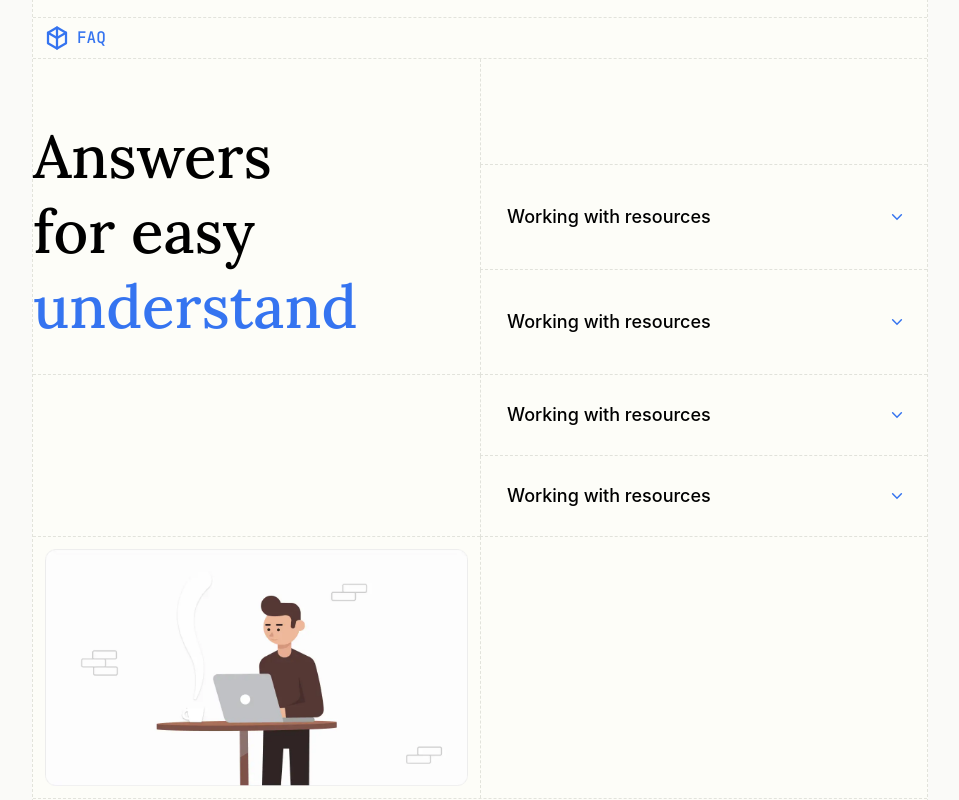
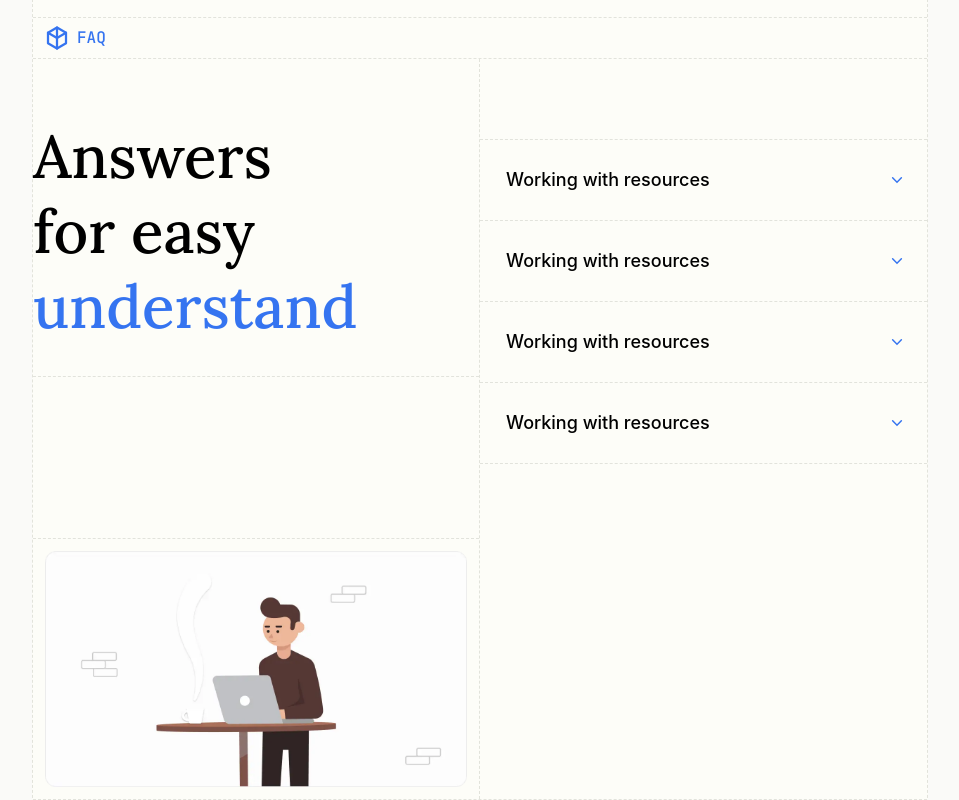
Before and after one commit to moss-foundation/www.sapic.dev, a React (Vite) app: page / in a window 1280 px wide. Shown: the part 4620-5420 px from the top of the page, without its empty margins (160-1119 px from the left). Built offline with nearby package versions, Linux system fonts and the light colour scheme; the HTML template or start-up script is replaced by a standard one; a web font is replaced by a local one.

Commit message:
Refactor Accordion component to accept className prop and update FAQSection layout for improved styling and structure

```diff
--- a/src/components/Accordion.tsx
+++ b/src/components/Accordion.tsx
@@ -1,18 +1,18 @@
+import { ArrowHeadBottom } from "@/icons/ArrowHeadBottom";
+import { AnimatePresence, motion } from "motion/react";
 import { useState } from "react";
-import { motion } from "motion/react";
-import { AnimatePresence } from "motion/react";
-import { ArrowHeadBottom } from "@/icons/ArrowHeadBottom";
 
 interface AccordionProps {
     title: string;
     children: React.ReactNode;
+    className?: string;
 }
 
-export const Accordion = ({ title, children }: AccordionProps) => {
+export const Accordion = ({ title, children, className }: AccordionProps) => {
     const [isOpen, setIsOpen] = useState(false);
 
     return (
-        <div className="w-full">
+        <div className={`w-full ${className}`}>
             <button
                 className="flex items-center w-full justify-between cursor-pointer"
                 onClick={() => setIsOpen(!isOpen)}
--- a/src/pages/Home/sections/FAQSection/FaqSection.tsx
+++ b/src/pages/Home/sections/FAQSection/FaqSection.tsx
@@ -1,73 +1,86 @@
-import FAQSectionImage from "@/assets/images/FAQSectionImage.webp";
 import { Accordion } from "@/components/Accordion";
 import LayoutContainer from "@/components/LayoutContainer";
 import Line from "@/components/Line";
 import FAQHeader from "./FAQHeader";
+
+import FAQSectionImage from "@/assets/images/FAQSectionImage.webp";
 
 const FaqSection = () => {
     return (
         <section className="relative h-full">
             <LayoutContainer className="py-12 border-l border-r  border-dashed border-(--default-border-color) bg-[#fdfdf8]">
                 <FAQHeader />
-                <div className="grid grid-cols-2 grid-rows-[repeat(10,minmax(0,auto))] border-b border-dashed border-(--default-border-color)">
-                    <p className="row-span-3 text-6xl font-serif font-medium text-black text-balance leading-tight text-left border-b border-dashed border-(--default-border-color) pt-[60px] pb-[30px]">
+
+                <div className="grid grid-cols-2 border-b border-dashed border-(--default-border-color)">
+                    <div className="border-r border-dashed border-(--default-border-color)">
+                        <p className=" text-6xl font-serif font-medium text-black text-balance leading-tight text-left border-b border-dashed border-(--default-border-color) pt-[60px] pb-[32px]">
                             Answers for easy <span className="text-blue-4">understand</span>
                         </p>
 
-                    <div className="row-start-1 col-start-2 flex items-center border-l border-b border-dashed border-(--default-border-color) pl-[26px] py-[26px] pr-5 ">
-                        <div className="w-full opacity-0 pointer-events-none">
-                            <Accordion title="Working with resources">
-                                <p>Working with resources</p>
-                            </Accordion>
-                        </div>
-                    </div>
-                    <div className="row-start-2 col-start-2 flex items-center border-l border-b border-dashed border-(--default-border-color) pl-[26px] py-[26px] pr-5">
-                        <Accordion title="Working with resources">
-                            <p>
-                                Lorem ipsum dolor sit amet consectetur adipisicing elit. Quisquam,
-                                quos. Lorem ipsum dolor sit amet consectetur adipisicing elit.
-                                Quisquam, quos. quos.
-                            </p>
-                        </Accordion>
-                    </div>
-                    <div className="row-start-3 col-start-2 flex items-center border-l border-b border-dashed border-(--default-border-color) pl-[26px] py-[26px] pr-5">
-                        <Accordion title="Working with resources">
-                            <p>
-                                Lorem ipsum dolor sit amet consectetur adipisicing elit. Quisquam,
-                                quos. Lorem ipsum dolor sit amet consectetur adipisicing elit.
-                                Quisquam, quos. quos.
-                            </p>
-                        </Accordion>
-                    </div>
-                    <div className="row-start-4 col-start-2 flex items-center border-l border-b border-dashed border-(--default-border-color) pl-[26px] py-[26px] pr-5">
-                        <Accordion title="Working with resources">
-                            <p>
-                                Lorem ipsum dolor sit amet consectetur adipisicing elit. Quisquam,
-                                quos. Lorem ipsum dolor sit amet consectetur adipisicing elit.
-                                Quisquam, quos. quos.
-                            </p>
-                        </Accordion>
-                    </div>
-                    <div className="row-start-5 col-start-2 flex items-center border-l border-b border-dashed border-(--default-border-color) pl-[26px] py-[26px] pr-5">
-                        <Accordion title="Working with resources">
-                            <p>
-                                Lorem ipsum dolor sit amet consectetur adipisicing elit. Quisquam,
-                                quos.
-                            </p>
-                        </Accordion>
-                    </div>
+                        {/* HACK: Synchronization the horizontal borders in 2 columns */}
+                        <FixedEmptyBlock />
+                        <div className="h-px" />
+                        <FixedEmptyBlock />
 
-                    <div className="row-start-4 row-span-2 col-start-1 border-b border-dashed border-(--default-border-color)" />
-
-                    <div className="row-start-6 row-span-5 col-start-1  p-3">
+                        <div className=" border-t border-dashed border-(--default-border-color) p-3">
                             <img
                                 src={FAQSectionImage}
                                 alt="FAQ Section Image"
                                 className="w-full h-full object-contain pointer-events-none"
                             />
                         </div>
+                    </div>
 
-                    <div className="row-start-6 row-span-5 col-start-2 border-l border-dashed border-(--default-border-color)" />
+                    <div>
+                        <FixedEmptyBlock />
+                        <div className="flex items-center border-t border-dashed border-(--default-border-color)">
+                            <Accordion
+                                title="Working with resources"
+                                className="border-b border-dashed border-(--default-border-color) pl-[26px] py-[26px] pr-5"
+                            >
+                                <p>
+                                    Lorem ipsum dolor sit amet consectetur adipisicing elit.
+                                    Quisquam, quos. Lorem ipsum dolor sit amet consectetur
+                                    adipisicing elit. Quisquam, quos. quos.
+                                </p>
+                            </Accordion>
+                        </div>
+                        <div className="flex items-center ">
+                            <Accordion
+                                title="Working with resources"
+                                className="border-b border-dashed border-(--default-border-color) pl-[26px] py-[26px] pr-5"
+                            >
+                                <p>
+                                    Lorem ipsum dolor sit amet consectetur adipisicing elit.
+                                    Quisquam, quos. Lorem ipsum dolor sit amet consectetur
+                                    adipisicing elit. Quisquam, quos. quos.
+                                </p>
+                            </Accordion>
+                        </div>
+                        <div className="flex items-center ">
+                            <Accordion
+                                title="Working with resources"
+                                className="border-b border-dashed border-(--default-border-color) pl-[26px] py-[26px] pr-5"
+                            >
+                                <p>
+                                    Lorem ipsum dolor sit amet consectetur adipisicing elit.
+                                    Quisquam, quos. Lorem ipsum dolor sit amet consectetur
+                                    adipisicing elit. Quisquam, quos. quos.
+                                </p>
+                            </Accordion>
+                        </div>
+                        <div className="flex items-center ">
+                            <Accordion
+                                title="Working with resources"
+                                className="border-b border-dashed border-(--default-border-color) pl-[26px] py-[26px] pr-5"
+                            >
+                                <p>
+                                    Lorem ipsum dolor sit amet consectetur adipisicing elit.
+                                    Quisquam, quos.
+                                </p>
+                            </Accordion>
+                        </div>
+                    </div>
                 </div>
             </LayoutContainer>
             <Line />
@@ -75,4 +88,16 @@ const FaqSection = () => {
     );
 };
 
+const FixedEmptyBlock = () => {
+    return (
+        <div className=" flex items-center pl-[26px] py-[26px] pr-5 ">
+            <div className="w-full opacity-0 pointer-events-none">
+                <Accordion title="Working with resources">
+                    <p>Working with resources</p>
+                </Accordion>
+            </div>
+        </div>
+    );
+};
+
 export default FaqSection;
```
Lines whose indentation alone changed are shown as unchanged.
